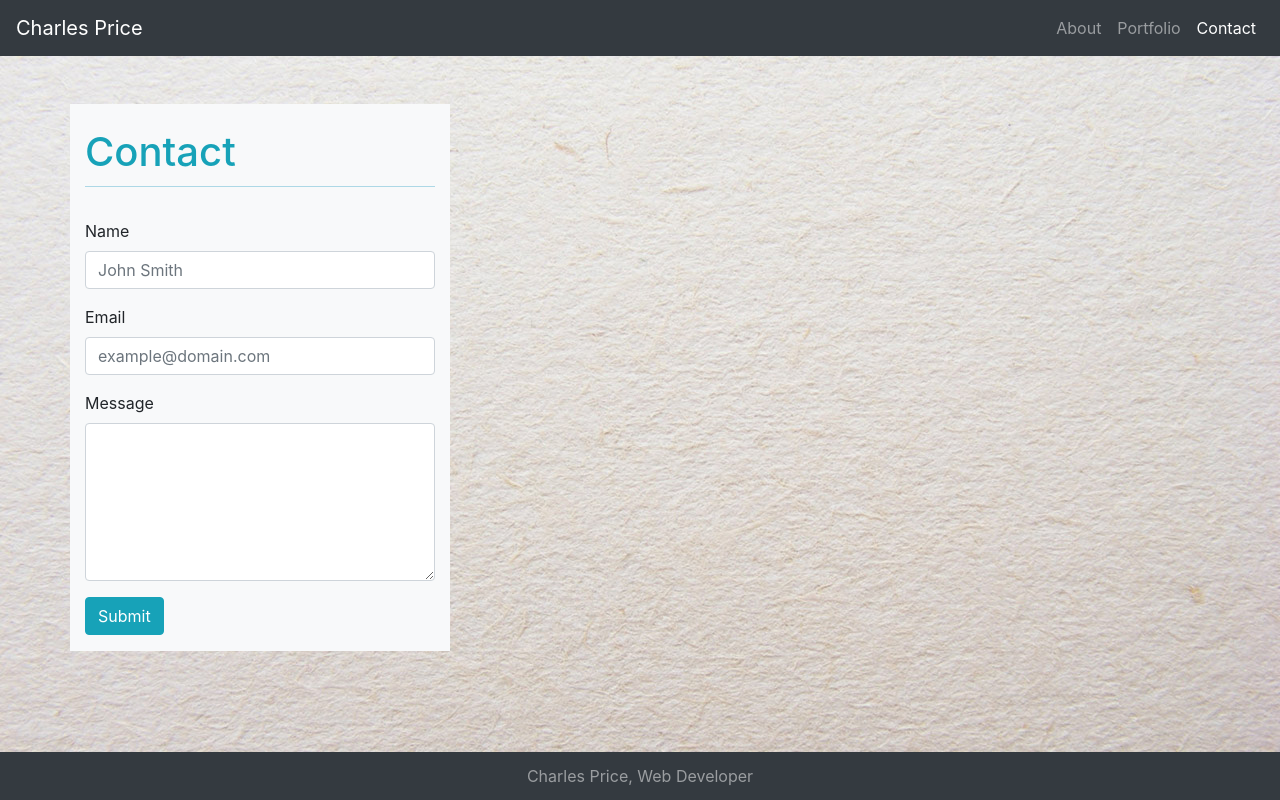
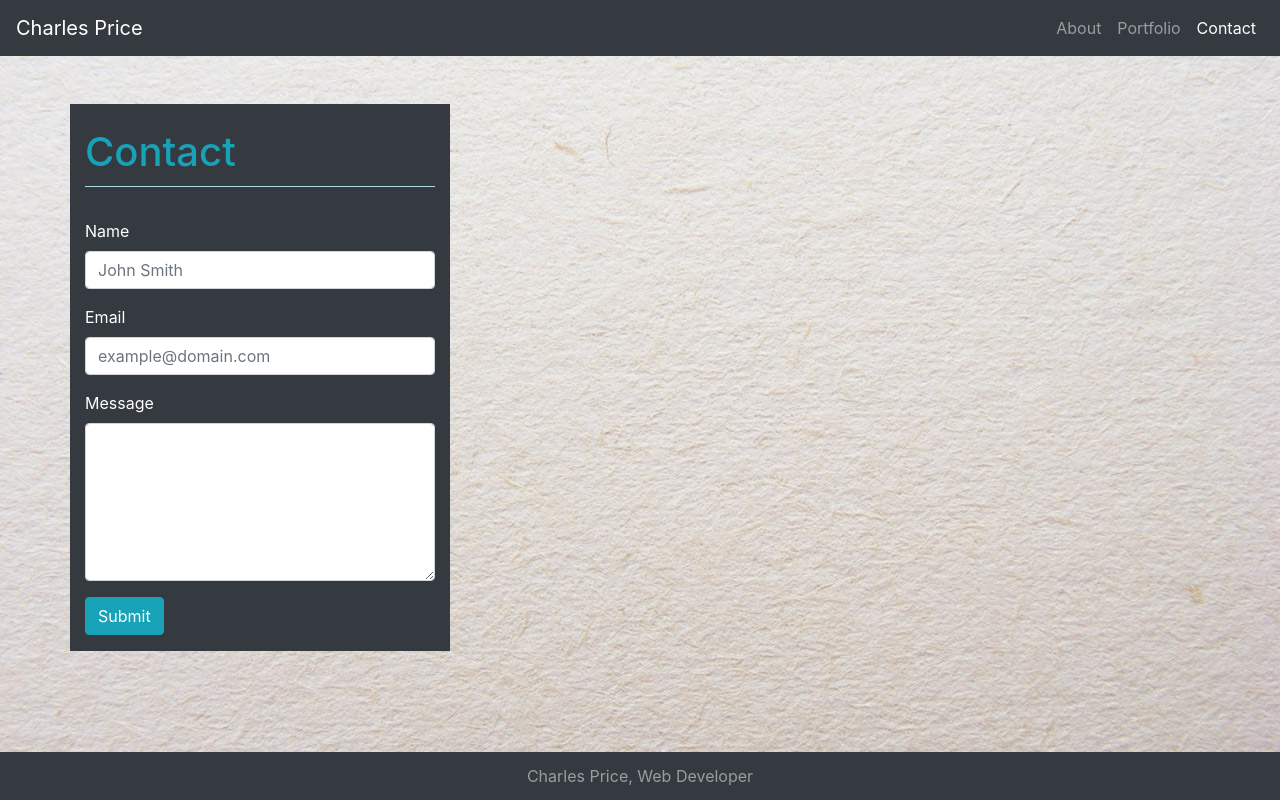
Before and after one commit to cfprice3/growingportfolio, a plain HTML site: page contact.html in a window 1280 px wide. Drawn offline with nearby package versions, Linux system fonts and the light colour scheme; files that its build step writes are made by us from their sources.

Commit message:
changed bg color to dark and txt to white     on all the elements in contact and index,     portfolio was already at those properties

```diff
--- a/contact.html
+++ b/contact.html
@@ -38,14 +38,14 @@
 <!--header for Contact-->
     <div class="container pt-5">
       <div class="row">
-        <div class="col-md-4 bg-light text-info py-4"><h1>Contact</h1>
+        <div class="col-md-4 bg-dark text-info py-4"><h1>Contact</h1>
         </div>
       </div>
     <form>
 
 <!--Name input on form-->
       <div class="row">
-        <div class="col-md-4 bg-light">
+        <div class="col-md-4 bg-dark text-white">
           <div class="form-group">
             <label for="formGroupExampleInput">Name</label>
             <input type="text" class="form-control" id="formGroupExampleInput" placeholder="John Smith">
@@ -65,7 +65,7 @@
 
 <!--Submit Button for form-->
           <div class="form-group row">
-            <div class="col-sm-10 mb-10 bg-light">
+            <div class="col-sm-10 mb-10 bg-dark">
               <button type="submit" class="btn btn-info">Submit</button>
             </div>
           </div>
```
Also changed, not shown: index.html (+1 -1 lines).
